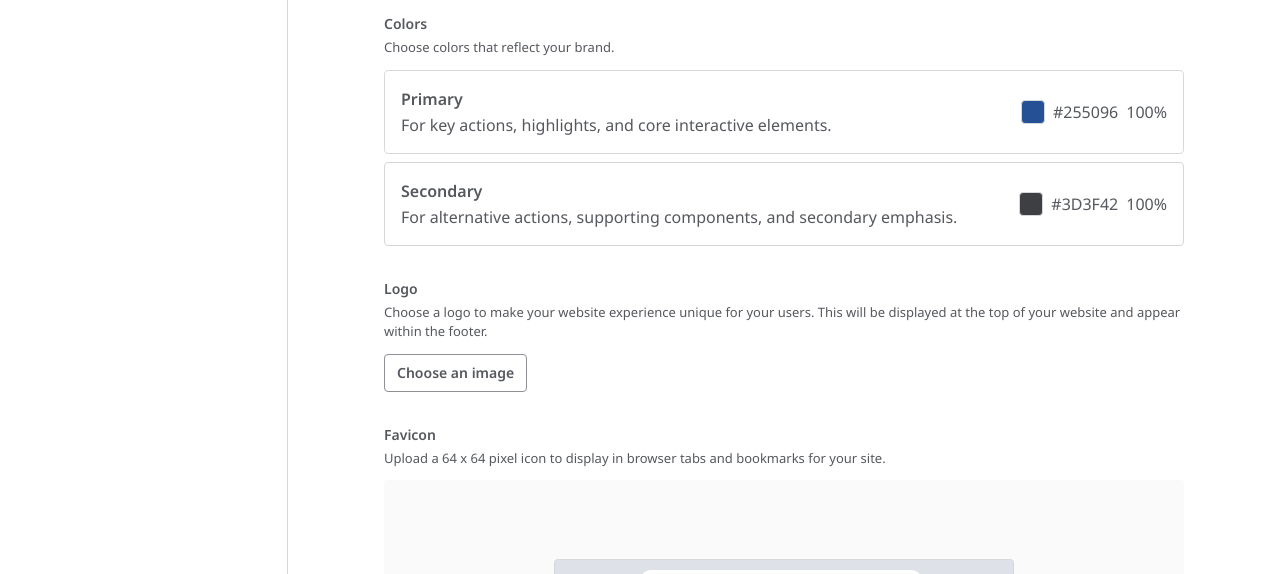
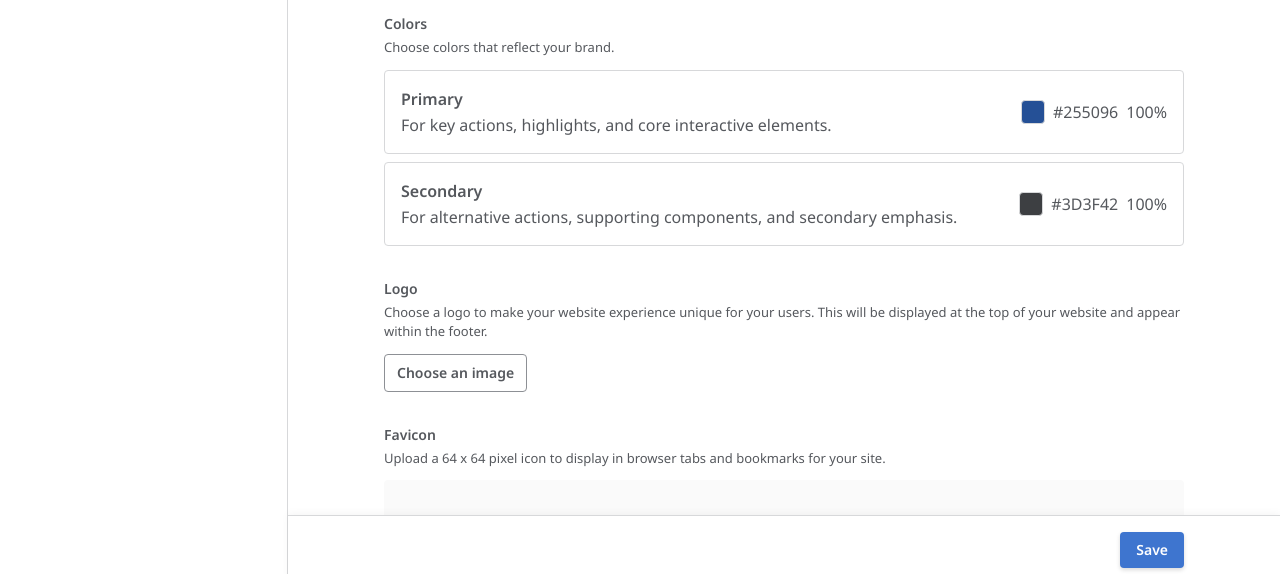
Before and after one commit to ktang-design/testnext, a website: page src/branding/index.html in a window 1280 px wide. Shown: the part 216-790 px from the top of the page. Drawn offline with Linux system fonts and the light colour scheme; no server answers.

Commit message:
Settings pages: make the Save action bar sticky to the viewport bottom
Co-Authored-By: Claude Opus 4.8 <noreply@anthropic.com>

```diff
--- a/src/access/access.css
+++ b/src/access/access.css
@@ -268,8 +268,12 @@ img { display: block; }
 
 /* ---------------------------  Page actions footer  --------------------------- */
 .pageactions {
+  position: sticky;
+  bottom: 0;
+  z-index: 10;
   background: var(--white);
   border-top: 1px solid var(--gray-200);
+  box-shadow: 0 -2px 8px rgba(0, 0, 0, 0.04);
   padding: 16px 96px;
 }
 .pageactions__inner {
--- a/src/branding/branding.css
+++ b/src/branding/branding.css
@@ -412,8 +412,12 @@ img { display: block; }
 
 /* ---------------------------  Page actions footer  --------------------------- */
 .pageactions {
+  position: sticky;
+  bottom: 0;
+  z-index: 10;
   background: var(--white);
   border-top: 1px solid var(--gray-200);
+  box-shadow: 0 -2px 8px rgba(0, 0, 0, 0.04);
   padding: 16px 96px;
 }
 .pageactions__inner {
--- a/src/site-details/site-details.css
+++ b/src/site-details/site-details.css
@@ -259,8 +259,12 @@ img { display: block; }
 
 /* ---------------------------  Page actions footer  --------------------------- */
 .pageactions {
+  position: sticky;
+  bottom: 0;
+  z-index: 10;
   background: var(--white);
   border-top: 1px solid var(--gray-200);
+  box-shadow: 0 -2px 8px rgba(0, 0, 0, 0.04);
   padding: 16px 96px;
 }
 .pageactions__inner {
```
